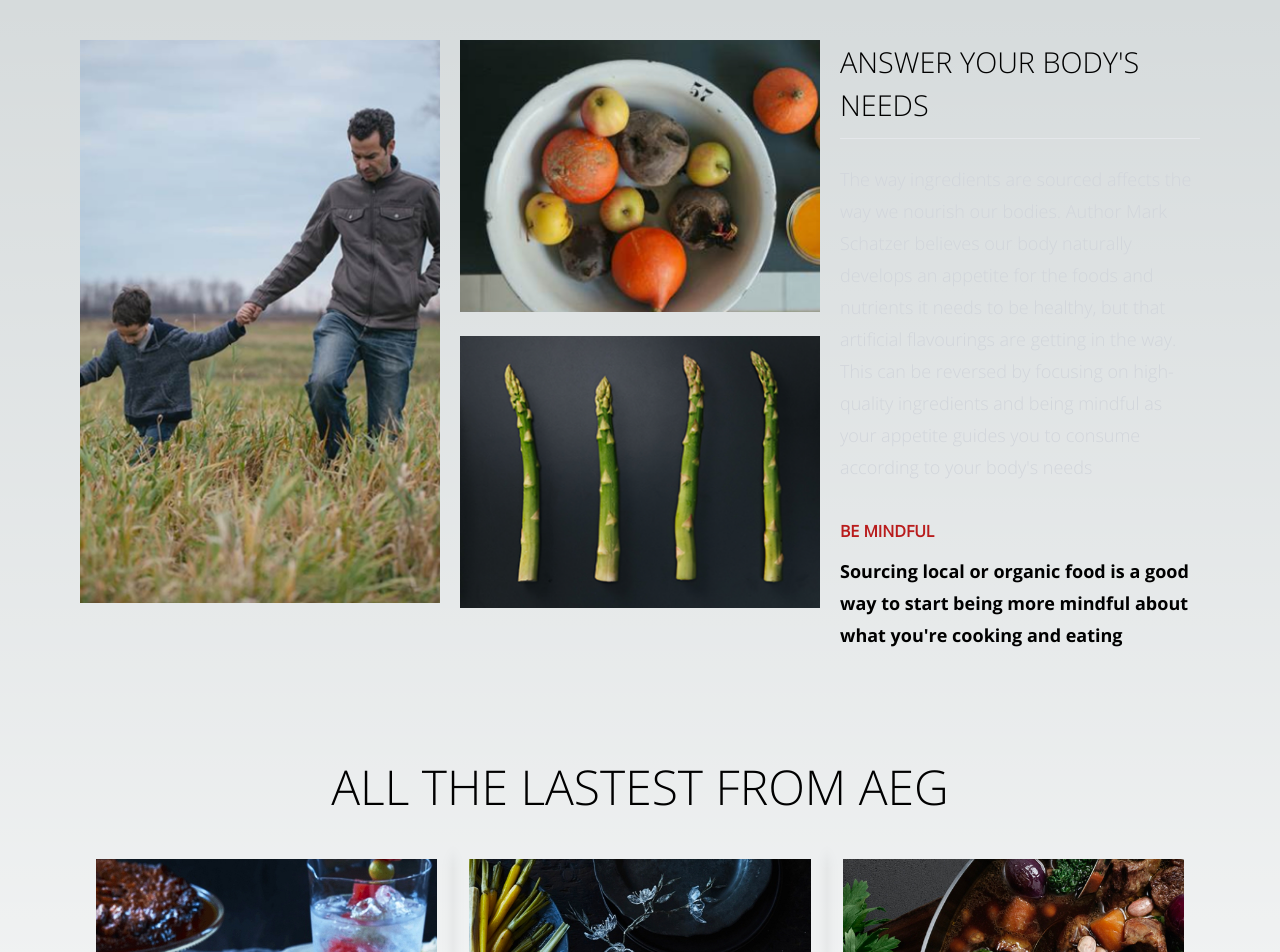
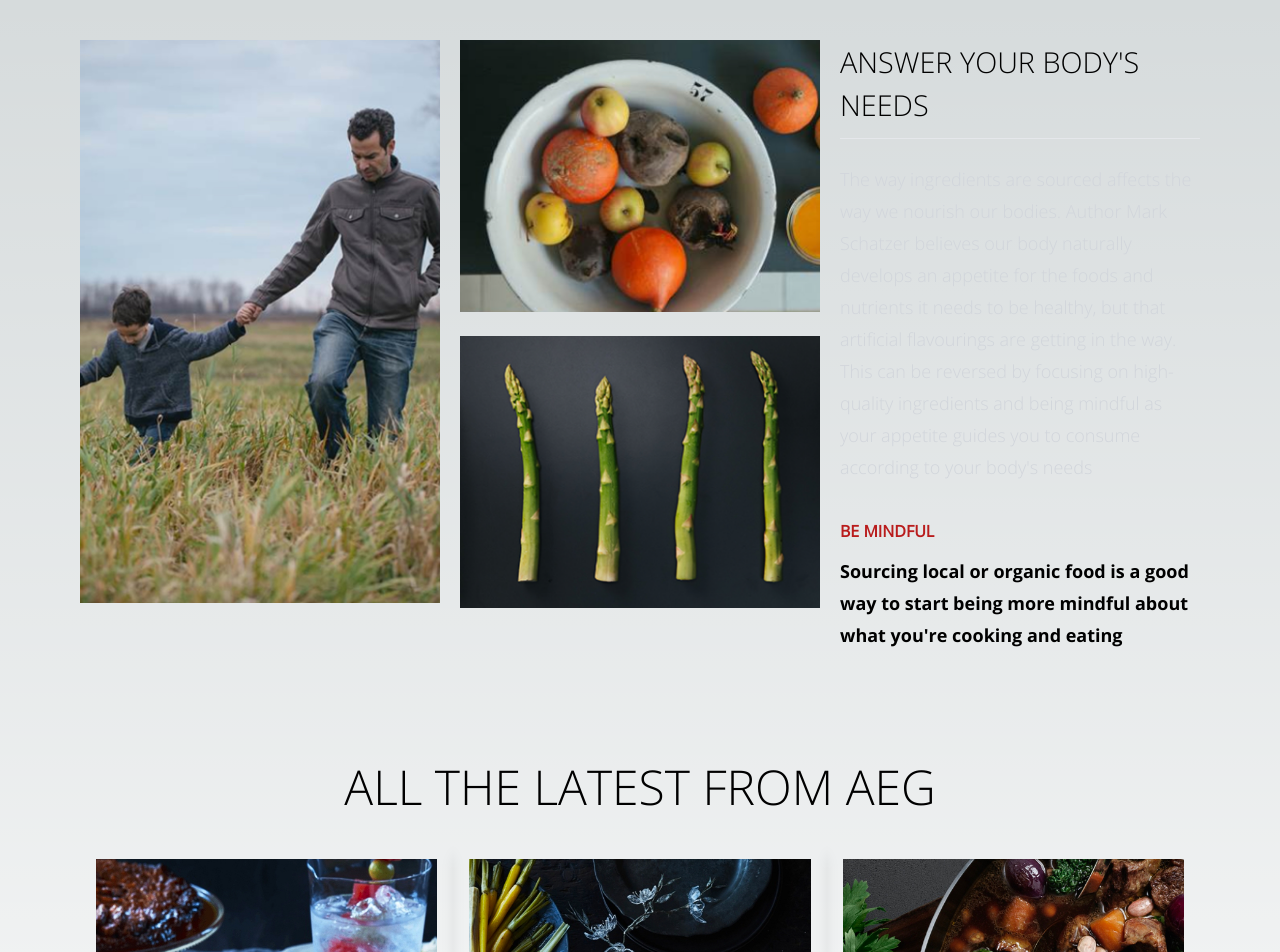
Before and after one commit to ramos-jeremykent/nextjs-skills-test-app, a Next.js app: page / in a window 1280 px wide. Shown: the top 952 px of the page. Built offline with nearby package versions, Linux system fonts and the light colour scheme.

Commit message:
fix: break down of components

```diff
--- /dev/null
+++ b/src/app/components/atoms/article-section-title/article-section-title.tsx
@@ -0,0 +1,23 @@
+import { cn } from "@/app/utils/cn";
+
+type ArticleSectionTitleProps = {
+  className?: string;
+  title: string;
+};
+
+export function ArticleSectionTitle(props: ArticleSectionTitleProps) {
+  const { className, title } = props;
+
+  return (
+    <p
+      className={cn(
+        "uppercase text-5xl text-center font-openSansLight pb-8",
+        className
+      )}
+    >
+      {title}
+    </p>
+  );
+}
+
+export default ArticleSectionTitle;
--- /dev/null
+++ b/src/app/components/organisms/article-carousel-section/article-carousel-section.tsx
@@ -0,0 +1,24 @@
+import { articlesData } from "@/app/definitions/articles";
+import { ArticleCardModel } from "@/app/interface/article";
+import CardCarousel from "../../molecules/card-carousel/card-carousel";
+import ArticleSectionTitle from "../../atoms/article-section-title/article-section-title";
+
+type ArticleCarouselSectionProps = {
+  articles: ArticleCardModel[];
+  title: string;
+};
+
+export function ArticleCarouselSection(props: ArticleCarouselSectionProps) {
+  const { articles, title } = props;
+
+  return (
+    <>
+      <div className="pt-20">
+        <ArticleSectionTitle title={title} />
+      </div>
+      <div>
+        <CardCarousel articles={articles} id={"articles-carousel"} />
+      </div>
+    </>
+  );
+}
--- a/src/app/page.tsx
+++ b/src/app/page.tsx
@@ -1,13 +1,13 @@
 import { mainArticleContent } from "./definitions/main-article";
 import { articlesData } from "./definitions/articles";
 import MainArticle from "./components/molecules/main-article/main-article";
-import CardCarousel from "./components/molecules/card-carousel/card-carousel";
 import Head from "next/head";
 import { Metadata } from "next";
+import { ArticleCarouselSection } from "./components/organisms/article-carousel-section/article-carousel-section";
 
 export const metadata: Metadata = {
   title: `${mainArticleContent.title} | Filta Skills Test App`,
-  description: "Skills test created by Jeremy Ramos",
+  description: mainArticleContent.content,
 };
 
 export function Home() {
@@ -20,14 +20,10 @@ export function Home() {
       </Head>
       <main className="min-h-screen py-24  min-[320px]:py-10 min-[320px]:px-10 md:px-20">
         <MainArticle articleContent={mainArticleContent} />
-        <div className="pt-20">
-          <p className="uppercase text-5xl text-center font-openSansLight pb-8">
-            All the lastest from AEG
-          </p>
-        </div>
-        <div>
-          <CardCarousel articles={articlesData} id={"articles-carousel"} />
-        </div>
+        <ArticleCarouselSection
+          title="All the latest from AEG"
+          articles={articlesData}
+        />
       </main>
     </>
   );
```
